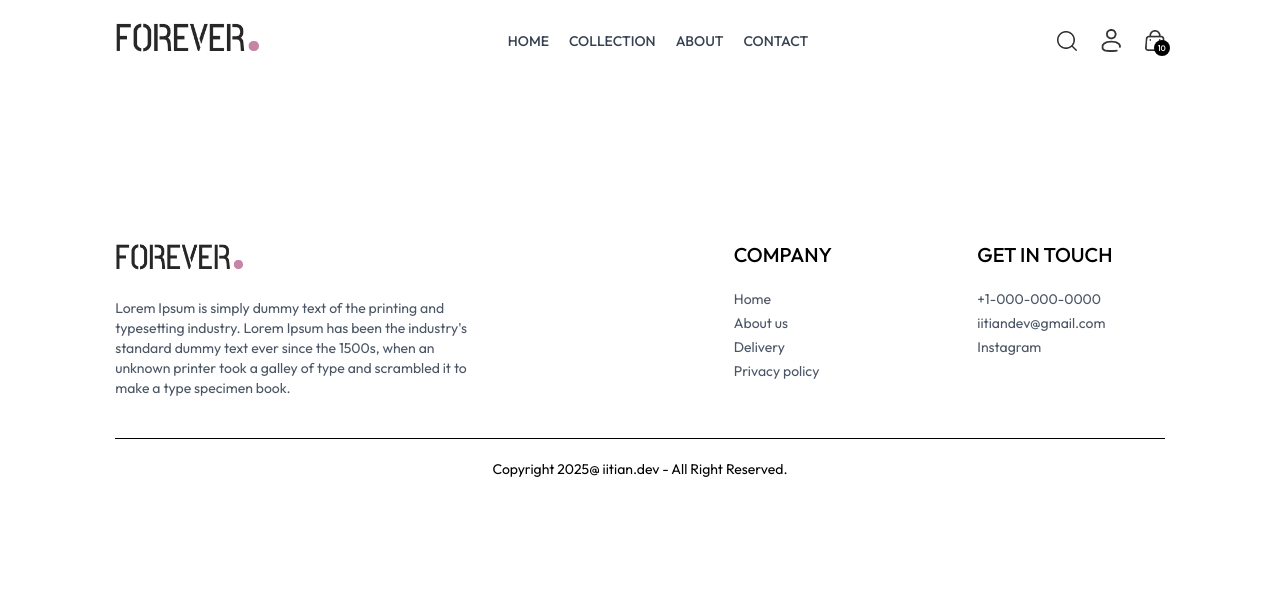
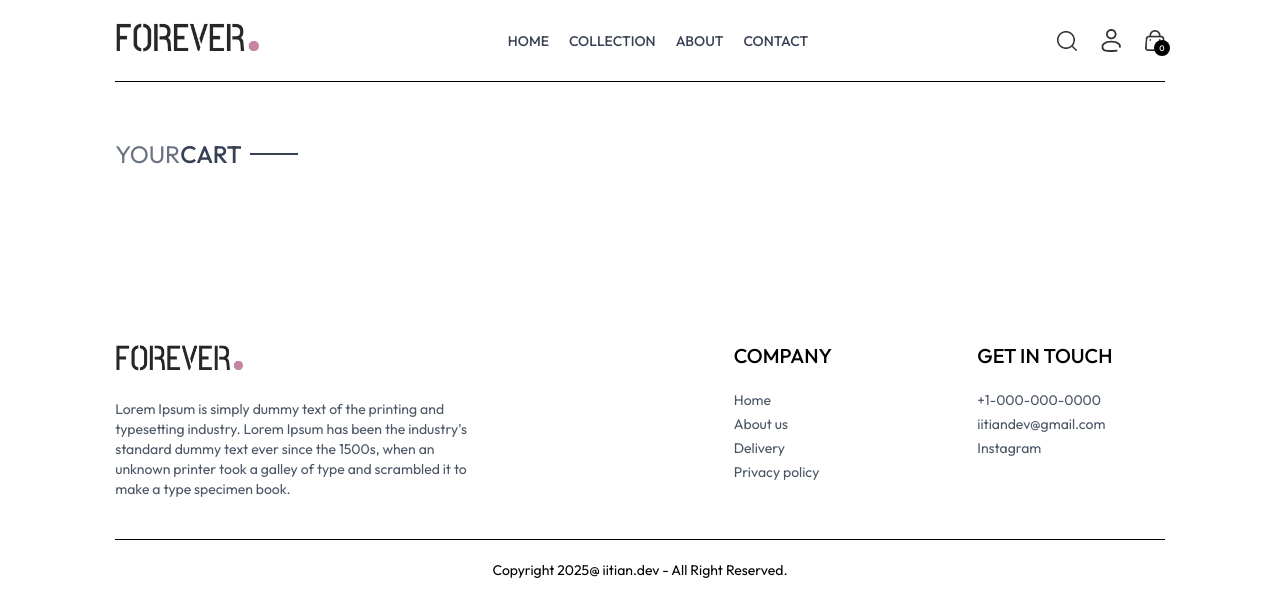
Before and after one commit to akb22ee015/Snazzy-Shop-Website, a React (Vite) app in the folder frontend/: page /cart in a window 1280 px wide. Shown: the top 616 px of the page. Built offline with nearby package versions, Linux system fonts and the light colour scheme.

Commit message:
Update Cart Page

```diff
--- a/frontend/src/App.jsx
+++ b/frontend/src/App.jsx
@@ -12,10 +12,12 @@
 import Navbar from './components/Navbar'
 import Footer from './components/Footer'
 import SearchBar from './components/SearchBar'
+import { ToastContainer, toast } from 'react-toastify';
 
 const App = () => {
   return (
     <div className='px-4 sm:px-[5vw] md:px-[7vw] lg:px-[9vw]'>
+      <ToastContainer/>
       <Navbar/>
       <SearchBar/>
       <Routes>
--- a/frontend/src/components/Navbar.jsx
+++ b/frontend/src/components/Navbar.jsx
@@ -5,7 +5,7 @@
 
 const Navbar = () => {
   const [visible, setVisible] = useState(false);
-  const {setShowSearch} = useContext(ShopContext);
+  const {setShowSearch,getCartCount} = useContext(ShopContext);
   return (
     <div className="flex items-center justify-between py-5 font-medium">
       <Link to="/">
@@ -55,7 +55,7 @@
         <Link to="/cart" className="relative">
           <img src={assets.cart_icon} className="w-5 min-w-5" alt="" />
           <p className="absolute right-[-5px] bottom-[-5px] w-4 text-center leading-4 bg-black text-white aspect-square rounded-full text-[8px]">
-            10
+            {getCartCount()}
           </p>
         </Link>
         <img
--- a/frontend/src/context/ShopContext.jsx
+++ b/frontend/src/context/ShopContext.jsx
@@ -1,5 +1,6 @@
-import { createContext, useEffect, useState } from "react";
+import { createContext, useState } from "react";
 import { products } from "../assets/assets";
+import { toast } from "react-toastify";
 
 
 export const ShopContext = createContext();
@@ -13,6 +14,11 @@
 
 
     const addToCart = async (itemId,size) =>{
+
+        if(!size){
+            toast.error('Select Product Size');
+            return;
+        }
 
         let cartData = structuredClone(cartItems);
 
@@ -29,13 +35,29 @@
         setCartItems(cartData);
     }
 
-    useEffect(()=>{
-        console.log(cartItems);
+    const getCartCount = () =>{
+        let totalCount = 0;
+        for(const items in cartItems){
+            for(const item in cartItems[items]){
+                try {
+                    if(cartItems[items][item]>0){
+                        totalCount += cartItems[items][item];
+                    }
+                } catch (error) {
+                    console.log(error);
+                }
+            }
+        }
+        return totalCount;
+    }
 
-    },[cartItems])
+    // useEffect(()=>{
+    //     // console.log(cartItems);
+
+    // },[cartItems])
 
     const value = {
-        products,currency,delivery_fee,search,setSearch,showSearch,setShowSearch,cartItems,addToCart,
+        products,currency,delivery_fee,search,setSearch,showSearch,setShowSearch,cartItems,addToCart,getCartCount
     }
     return (
         <ShopContext.Provider value={value}>
--- a/frontend/src/pages/Cart.jsx
+++ b/frontend/src/pages/Cart.jsx
@@ -1,9 +1,57 @@
-import React from 'react'
+import React, { useContext, useState } from 'react'
+import { ShopContext } from '../context/ShopContext'
+import { useEffect } from 'react';
+import Title from "../components/Title";
+import { assets } from '../assets/assets';
 
 const Cart = () => {
+  const {products,currency,cartItems} = useContext(ShopContext);
+  const [cartData,setCartData] = useState([]);
+
+  useEffect(()=>{
+    const tempData = [];
+    for(const items in cartItems){
+      for(const item in cartItems[items]){
+        if(cartItems[items][item] > 0){
+          tempData.push({
+            _id: items,
+            size:item,
+            quantity:cartItems[items][item]
+          })
+        }
+      }
+    }
+    setCartData(tempData);
+
+  },[cartItems])
   return (
-    <div>
-
+    <div className='border-t pt-14 '>
+      <div className='text-2xl mb-3'>
+        <Title text1={'YOUR'} text2={'CART'} />
+      </div>
+      <div>
+        {
+          cartData.map((item,index)=>{
+            const productData = products.find((product)=>product._id === item._id);
+            return (
+              <div key={index} className='py-4 border-t border-b text-gray-700 grid grid-cols-[4fr_0.5fr_0.5fr] sm:grid-cols-[4fr_2fr_.5fr] items-center gap-4'>
+                <div className='flex items-start gap-6'>
+                  <img className='w-16 sm:w-20' src={productData.image[0]} alt="" />
+                  <div>
+                    <p className='text-sm sm:text-lg font-medium'>{productData.name}</p>
+                    <div className='flex items-center gap-5 mt-3'>
+                      <p>{currency}{productData.price} </p>
+                      <p className='px-2 sm:px-3 sm:py-1 border bg-slate-50 '>{item.size} </p>
+                    </div>
+                  </div>
+                </div>
+                <input className='border max-w-10 sm:max-w-20 px-1 sm:px-2 py-1' type="number" min={1} defaultValue={item.quantity} />
+                <img className='w-4 mr-4 sm:w-5 cursor-pointer' src={assets.bin_icon } alt="" />
+              </div>
+            )
+          })
+        }
+      </div>
     </div>
   )
 }
```
